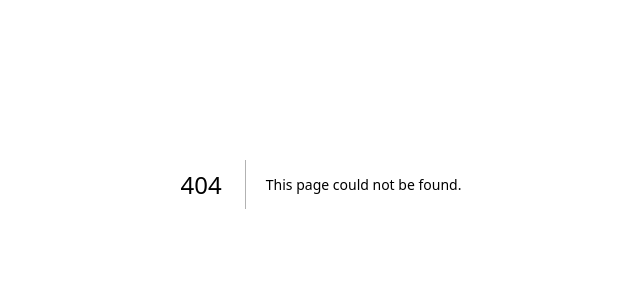
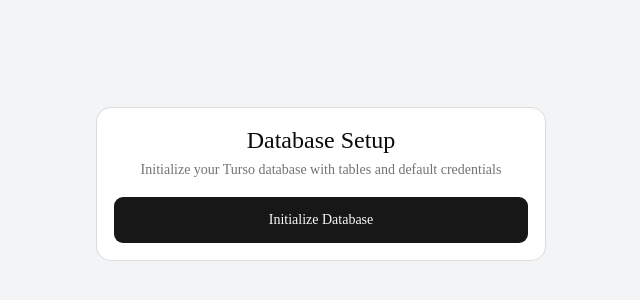
Before and after one commit to Rythamo8055/hackathon-dashboard, a Next.js app: page /setup in a window 1280 px wide. Before the commit this address had no page. Shown: the part 216-516 px from the top of the page, without its empty margins (319-959 px from the left). Built offline with nearby package versions, Linux system fonts and the light colour scheme.

Commit message:
Add setup page for easy database initialization

```diff
--- /dev/null
+++ b/src/app/setup/page.tsx
@@ -0,0 +1,73 @@
+"use client";
+
+import { useState } from "react";
+import { Card, CardContent, CardDescription, CardHeader, CardTitle } from "@/components/ui/card";
+import { Button } from "@/components/ui/button";
+
+export default function SetupPage() {
+  const [loading, setLoading] = useState(false);
+  const [result, setResult] = useState<{ success?: boolean; message?: string; error?: string; credentials?: unknown } | null>(null);
+
+  const handleSetup = async () => {
+    setLoading(true);
+    try {
+      const response = await fetch("/api/setup", { method: "POST" });
+      const data = await response.json();
+      setResult(data);
+    } catch {
+      setResult({ error: "Failed to connect" });
+    } finally {
+      setLoading(false);
+    }
+  };
+
+  return (
+    <div className="min-h-screen flex items-center justify-center bg-gray-100 p-4">
+      <Card className="w-full max-w-md">
+        <CardHeader className="text-center">
+          <CardTitle className="text-2xl">Database Setup</CardTitle>
+          <CardDescription>Initialize your Turso database with tables and default credentials</CardDescription>
+        </CardHeader>
+        <CardContent className="space-y-4">
+          {!result ? (
+            <Button onClick={handleSetup} className="w-full h-12" disabled={loading}>
+              {loading ? "Setting up..." : "Initialize Database"}
+            </Button>
+          ) : result.success ? (
+            <div className="space-y-4">
+              <div className="bg-green-50 border border-green-200 text-green-700 p-4 rounded-lg text-center">
+                <p className="font-semibold">{result.message}</p>
+              </div>
+              <div className="bg-gray-50 p-4 rounded-lg space-y-2">
+                <p className="font-semibold text-sm">Login Credentials:</p>
+                <p className="text-sm"><strong>Organizer:</strong> admin / admin123</p>
+                <p className="text-sm"><strong>Judges:</strong> judge1, judge2, judge3 / judge123</p>
+              </div>
+              <div className="space-y-2">
+                <a href="/contestant" className="block">
+                  <Button variant="outline" className="w-full">Go to Registration</Button>
+                </a>
+                <a href="/judge/hackathon2026" className="block">
+                  <Button variant="outline" className="w-full">Go to Judge Portal</Button>
+                </a>
+                <a href="/organizer/admin2026" className="block">
+                  <Button variant="outline" className="w-full">Go to Organizer</Button>
+                </a>
+              </div>
+            </div>
+          ) : (
+            <div className="space-y-4">
+              <div className="bg-red-50 border border-red-200 text-red-700 p-4 rounded-lg">
+                <p className="font-semibold">Error: {result.error}</p>
+                <p className="text-sm mt-2">Make sure TURSO_DATABASE_URL and TURSO_AUTH_TOKEN are set in Vercel.</p>
+              </div>
+              <Button onClick={handleSetup} className="w-full" variant="outline">
+                Try Again
+              </Button>
+            </div>
+          )}
+        </CardContent>
+      </Card>
+    </div>
+  );
+}
```
